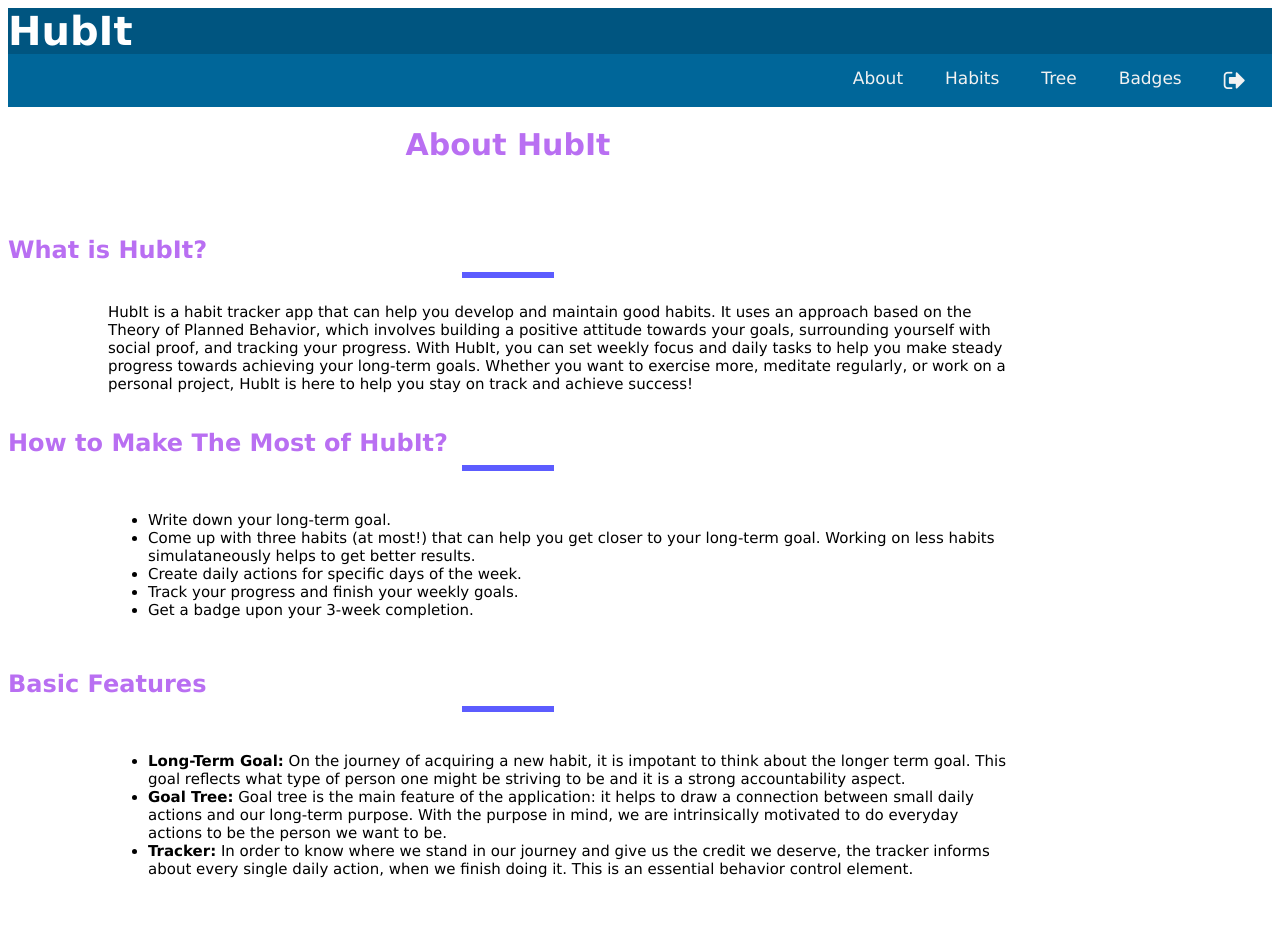
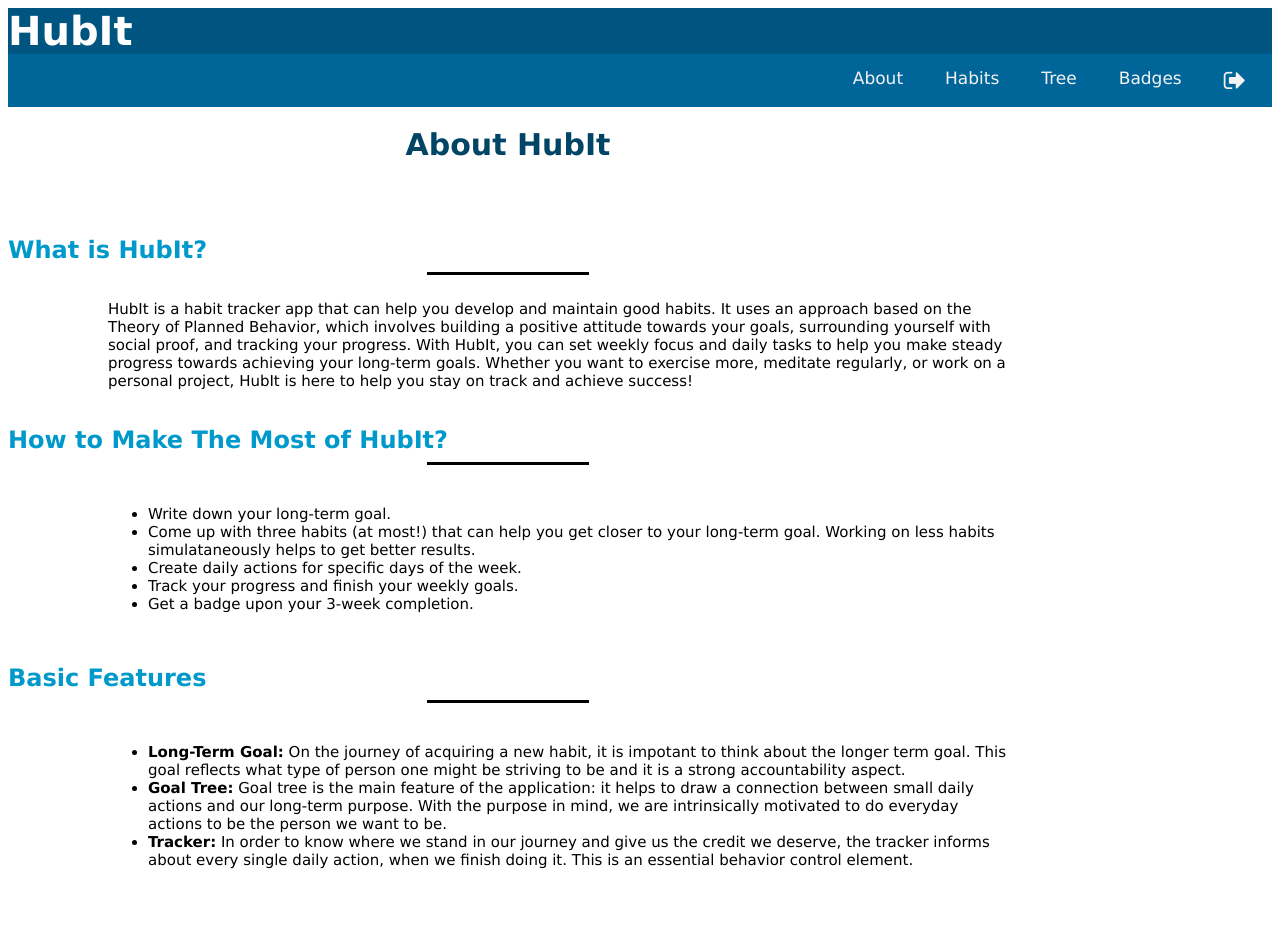
Before and after one commit to S0nVard/Habit, a Flask app: page /about in a window 1280 px wide. After the commit the page ends 869 px from the top, so only its background shows below. Run offline with Flask 3, Linux system fonts and the light colour scheme; the visitor is signed in with stand-in values (Sample User, id 1); some libraries are stand-ins or nearby versions.

Commit message:
final UI for this round

```diff
--- a/templates/about.html
+++ b/templates/about.html
@@ -9,7 +9,7 @@
     <br>
 
     <h12 style = "text-color:#B96FF2, margin-left:20px"><strong>What is HubIt?</strong></h12>
-    <hr color = #5C5CFF>
+    <hr color = #000000>
     <br>
   <div class='about' style="font-size:8px, text-font: Georgia, serif, margin-left:100px">
     HubIt is a habit tracker app that can help you develop and maintain good habits. It uses an approach based on the Theory of Planned Behavior, which involves building a positive attitude towards your goals, surrounding yourself with social proof, and tracking your progress. With HubIt, you can set weekly focus and daily tasks to help you make steady progress towards achieving your long-term goals. Whether you want to exercise more, meditate regularly, or work on a personal project, HubIt is here to help you stay on track and achieve success!
@@ -17,7 +17,7 @@
   <br>
   <br>
   <h12 style = "text-color:#B96FF2, margin-left:20px"><strong>How to Make The Most of HubIt?</strong></h12>
-  <hr color = #5C5CFF>
+  <hr color = #000000>
   <br>
 <div class='steps' style='text-font: Georgia, serif, margin-left:100px'>
   <ul  style="font-size:8px, text-font: Georgia, serif, margin-left:100px">
@@ -32,7 +32,7 @@
 <br>
 <br>
 <h12 style = "text-color:#B96FF2, margin-left:20px"><strong>Basic Features</strong></h12>
-<hr color = #5C5CFF>
+<hr color = #000000>
 <br>
 <div class="features">
   <ul  style="font-size:8px, text-font: Georgia, serif, margin-left:100px">
@@ -53,10 +53,10 @@
 
 <style>
 hr {
-  width: 9%;
+  width: 16%;
   margin-left: 20;
-  height: 4px;
-  color: purple;
+  height: 1px;
+  color: #000000;
 
 }
 
@@ -96,13 +96,13 @@ div1 {
 
 
 h1 {
-  color:#B96FF2;
+  color:#004466;
   text-align: center;
   text-font:  Georgia, serif;
   font-size: 30px;
 }
 h12 {
-  color:#B96FF2;
+  color:#0099cc;
   text-align: left;
   text-font:  Georgia, serif;
   font-size: 24px;
--- a/templates/homepage.html
+++ b/templates/homepage.html
@@ -234,8 +234,7 @@ hr {
       <br>
 
       <h12><strong>What is HubIt?</strong></h12>
-      <hr color = #000000
->
+      <hr color = #000000>
       <br>
     <p style="font-size:8px, text-font: Georgia, serif">
       HubIt is a habit tracker app that can help you develop and maintain good habits. It uses an approach based on the Theory of Planned Behavior, which involves building a positive attitude towards your goals, surrounding yourself with social proof, and tracking your progress. With HubIt, you can set weekly focus and daily tasks to help you make steady progress towards achieving your long-term goals. Whether you want to exercise more, meditate regularly, or work on a personal project, HubIt is here to help you stay on track and achieve success!
```
